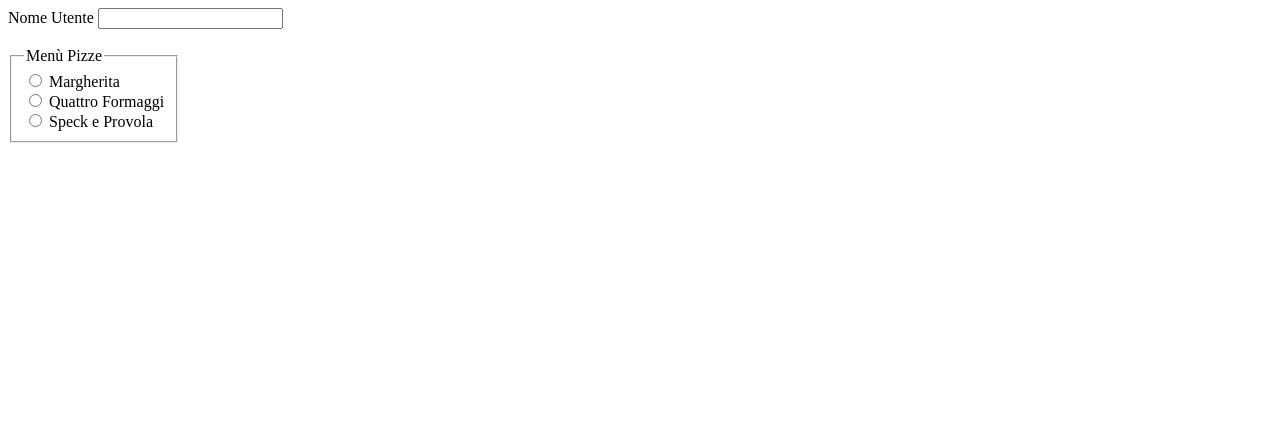
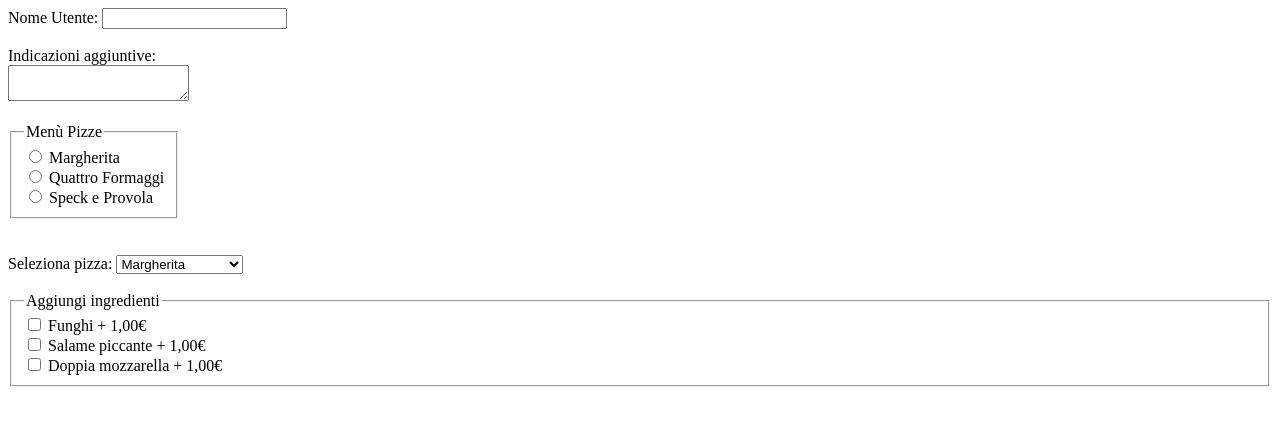
Before and after one commit to Aokami-dvlp/FormsHTML, a plain HTML site: page index.html in a window 1280 px wide. Drawn offline with Linux system fonts and the light colour scheme.

Commit message:
added select and checkbox

```diff
--- a/index.html
+++ b/index.html
@@ -10,9 +10,12 @@
 
 <body>
     <form action='#'>
-        <label for="form-username"> Nome Utente </label>
+        <label for="form-username"> Nome Utente: </label>
         <input type="text" name="username" id="form-username"><br><br>
-        <fieldset style="width: fit-content;">
+        <label for="form-comment">Indicazioni aggiuntive:</label><br>
+        <textarea name="comment" id="form-comment"></textarea> <br><br>
+
+        <fieldset style="width: max-content;">
             <legend> Menù Pizze </legend>
             <input type="radio" id="opzione1" name="opzione-input" value="margherita">
             <label for="opzione1"> Margherita </label><br>
@@ -21,6 +24,26 @@
             <input type="radio" id="opzione3" name="opzione-input" value="speck-provola">
             <label for="opzione3"> Speck e Provola </label><br>
         </fieldset>
+        <br><br>
+        <label for="menu"> Seleziona pizza: </label>
+        <select id="pizza" name="gusto">
+            <option value="margherita"> Margherita </option>
+            <option value="quattro-formaggi"> Quattro Formaggi </option>
+            <option value="speck-provola"> Speck e Provola </option>
+        </select>
+        <br><br>
+        <fieldset style="display: flex; flex-direction: column;">
+            <legend> Aggiungi ingredienti </legend>
+            <label class='checkbox-label' for='funghi'>
+            <input id='funghi' name='add-on' type='checkbox' value='funghi'/>
+            Funghi + 1,00€</label>
+            <label class='checkbox-label' for='salamep'>
+            <input id='salamep' name='add-on' type='checkbox' value='salame-piccante'/>
+            Salame piccante + 1,00€</label>
+            <label class='checkbox-label' for='mozzarella'>
+            <input id='mozzarella' name='add-on' type='checkbox' value='doppia-mozzarella'/>
+            Doppia mozzarella + 1,00€</label>
+        </fieldset>
     </form>
 </body>
 
```
Also changed, not shown: 1 other file.
